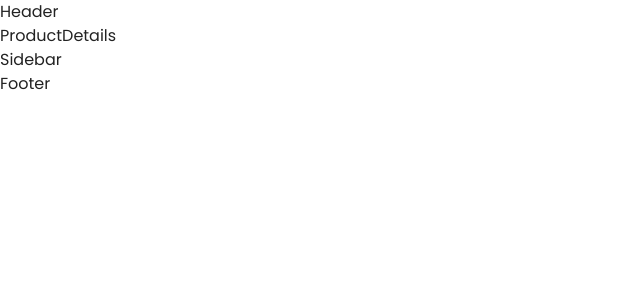
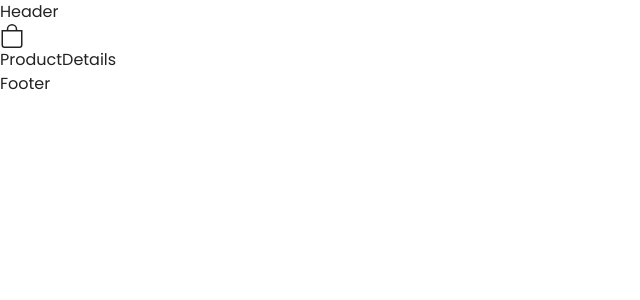
Before and after one commit to idlakshan/Autumn-Store, a React (Vite) app: page /product/1 in a window 1280 px wide. Shown: the top 300 px of the page, without its empty margins (0-640 px from the left). Built offline with nearby package versions, Linux system fonts and the light colour scheme; no server answers.

Commit message:
feat: add sidebar context

```diff
--- a/src/components/Header.jsx
+++ b/src/components/Header.jsx
@@ -1,8 +1,15 @@
-import React from 'react'
+import React, { useContext } from 'react'
+import { SidebarContext } from '../context/SidebarContext';
+import { BsBag } from 'react-icons/bs';
 
 const Header = () => {
+  const {isOpen,setIsOpen}=useContext(SidebarContext);
+
   return (
-    <div>Header</div>
+    <div>
+      <div>Header</div>
+      <div onClick={()=>setIsOpen(!isOpen)} className='cursor-pointer flex relative'><BsBag className='text-2xl'/></div>
+    </div>
   )
 }
 
--- a/src/components/Sidebar.jsx
+++ b/src/components/Sidebar.jsx
@@ -1,8 +1,20 @@
-import React from 'react'
+import React, { useContext } from 'react'
+import { SidebarContext } from '../context/SidebarContext';
+import { IoMdArrowForward } from 'react-icons/io';
 
 const Sidebar = () => {
+  const { isOpen, setIsOpen, handleClose } = useContext(SidebarContext);
   return (
-    <div>Sidebar</div>
+    <div className={`${isOpen ? 'right-0' : '-right-full'} bg-white w-full md:w-[35vw] xl:max-w-[30vw] shadow-2xl transition-all duration-300 z-20 px-4 lg:px-[35px] h-full fixed top-0`}>
+      <div className='flex items-center justify-between border-b'>
+        <div className='uppercase text-sm font-bold'>
+          Shopping Bag(0)
+        </div>
+        <div onClick={handleClose} className='cursor-pointer w-8 h-8 flex justify-center items-center'>
+          <IoMdArrowForward className='text-2xl'/>
+        </div>
+      </div>
+    </div>
   )
 }
 
--- /dev/null
+++ b/src/context/SidebarContext.jsx
@@ -0,0 +1,18 @@
+import React, { createContext, useState } from 'react'
+
+export const SidebarContext=createContext();
+
+const SidebarProvider = ({children}) => {
+    const[isOpen,setIsOpen]=useState(false);
+
+    const handleClose=()=>{
+        setIsOpen(false)
+    }
+
+
+  return (
+    <SidebarContext.Provider value={{isOpen,setIsOpen,handleClose}}>{children}</SidebarContext.Provider>
+  )
+}
+
+export default SidebarProvider
--- a/src/main.jsx
+++ b/src/main.jsx
@@ -4,16 +4,18 @@ import App from './App.jsx'
 import './index.css'
 //product context provider
 import ProductProvider from './context/ProductContext.jsx'
+//sidebar context provider
+import SidebarProvider from './context/SidebarContext.jsx'
 
 
 
 ReactDOM.createRoot(document.getElementById('root')).render(
-
-  <ProductProvider>
-    <React.StrictMode>
-      <App />
-    </React.StrictMode>
-  </ProductProvider>
-
+  <SidebarProvider>
+    <ProductProvider>
+      <React.StrictMode>
+        <App />
+      </React.StrictMode>
+    </ProductProvider>
+  </SidebarProvider>
 
 )
```
